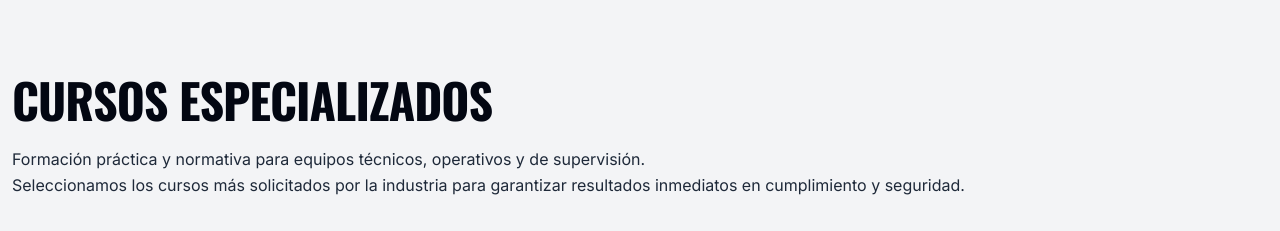
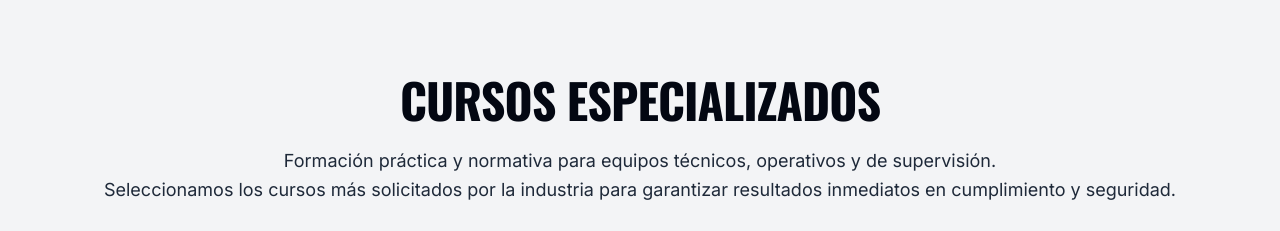
Before and after one commit to artmichel-dev/cefortte, a Next.js app: page / in a window 1280 px wide. Shown: the part 629-860 px from the top of the page. Built offline with nearby package versions, Linux system fonts and the light colour scheme; no server answers.

Commit message:
He integrado las etiquetas section-title y section-subtitle para unificar todos los titulos y subtitulos. También mejores colores en Quotes

```diff
--- a/src/app/globals.css
+++ b/src/app/globals.css
@@ -480,12 +480,20 @@ article {
   .mobile-nav-link {
     @apply inline-block font-heading font-bold uppercase tracking-tight antialiased leading-tight text-balance transition-transform text-gray-100 hover:translate-x-1 hover:text-gray-50 active:text-white;
   }
+
   .mobile-nav-sublink {
     @apply inline-block tracking-tight antialiased leading-tight text-balance transition-transform text-gray-100 hover:translate-x-1 hover:text-gray-50 active:text-white;
   }
 
   .icon-link {
     @apply inline-block text-gray-100 transition-all duration-150 hover:-translate-y-0.5 hover:text-white active:text-white;
+  }
+
+  .section-title {
+    @apply font-heading uppercase text-gray-950 text-balance text-center;
+  }
+  .section-subtitle {
+    @apply mt-4 text-gray-800 text-balance text-center;
   }
 }
 
--- a/src/components/section/CarouselCards.tsx
+++ b/src/components/section/CarouselCards.tsx
@@ -160,8 +160,8 @@ export default function CarouselCards({ title, subtitle, cta, cards, className =
     <section ref={sectionRef} className={`carousel-cards-section section-consider bg-gray-100 ${className}`}>
       <article>
         <div className="carousel-header text-left">
-          <p className="text-display-md font-heading uppercase text-gray-950">{title}</p>
-          <p className="text-body mt-4 text-gray-800">{subtitle}</p>
+          <p className="section-title text-display-md">{title}</p>
+          <p className="section-subtitle text-body-lg">{subtitle}</p>
         </div>
         <div className="carousel-cards-wrapper">
           <div className="carousel carousel-align-start carousel-feature-cards">
--- a/src/components/section/Quotes.tsx
+++ b/src/components/section/Quotes.tsx
@@ -54,7 +54,7 @@ export default function Quotes({ title, subtitle, testimonials, cta, className =
   }, [isVisible]);
 
   return (
-    <section ref={sectionRef} className={`bg-gray-50 ${className}`}>
+    <section ref={sectionRef} className={`bg-shite ${className}`}>
       <article>
         {/* Header - Alineado a la izquierda */}
         <div
@@ -62,8 +62,8 @@ export default function Quotes({ title, subtitle, testimonials, cta, className =
             isVisible ? "opacity-100 translate-y-0" : "opacity-0 translate-y-5"
           }`}
         >
-          <p className="text-display-lg uppercase text-gray-950">{title}</p>
-          <p className="text-body-lg mt-4 text-gray-800">{subtitle}</p>
+          <p className="section-title text-display-md">{title}</p>
+          <p className="section-subtitle text-body-lg">{subtitle}</p>
         </div>
 
         {/* Cards Grid */}
@@ -71,14 +71,14 @@ export default function Quotes({ title, subtitle, testimonials, cta, className =
           {testimonials.map((testimonial, index) => (
             <figure
               key={index}
-              className={`group relative rounded-2xl border border-gray-400/10 bg-gray-200 p-8 transition-all duration-200 ease-out hover:bg-gray-300/80 flex flex-col justify-between min-h-[280px] ${
+              className={`group relative rounded-2xl lift border border-gray-400/10 bg-gray-50 p-8 transition-all duration-200 ease-out hover:bg-gray-100/60 flex flex-col justify-between min-h-[280px] ${
                 isVisible ? "opacity-100 translate-y-0" : "opacity-0 translate-y-5"
               }`}
               style={{ transitionDelay: isVisible ? `${150 + index * 100}ms` : "0ms" }}
             >
               {/* Icono decorativo */}
               <div className="mb-6">
-                <div className="flex size-12 items-center justify-center rounded-xl bg-gray-50 group-hover:bg-gray-100 transition-colors">
+                <div className="flex size-12 items-center justify-center rounded-xl bg-gray-200 group-hover:bg-gray-300/70 transition-colors">
                   <i className="fa-solid fa-quote-left text-xl text-gray-800" />
                 </div>
               </div>
--- a/src/components/section/StepsTimeline.tsx
+++ b/src/components/section/StepsTimeline.tsx
@@ -96,8 +96,8 @@ export default function StepsTimeline({ title, subtitle, steps, className = "" }
             isVisible ? "opacity-100 translate-y-0" : "opacity-0 translate-y-5"
           }`}
         >
-          <p className="text-display-md font-heading uppercase text-gray-950">{title}</p>
-          <p className="text-body mt-4 text-gray-800">{subtitle}</p>
+          <p className="section-title text-display-md">{title}</p>
+          <p className="section-subtitle text-body-lg">{subtitle}</p>
 
           {/* Timeline con números arriba y cards abajo */}
           <div className="relative mt-12">
```
